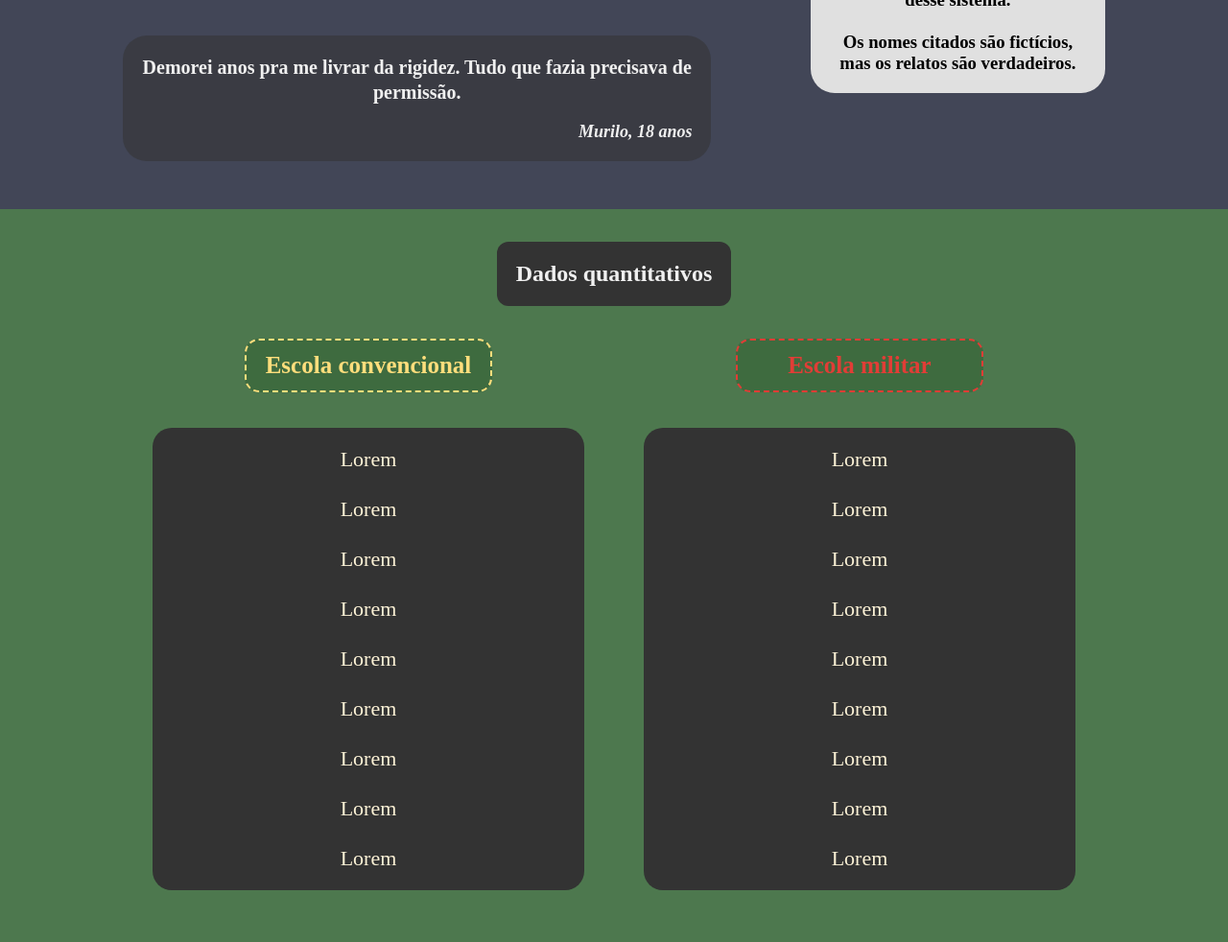
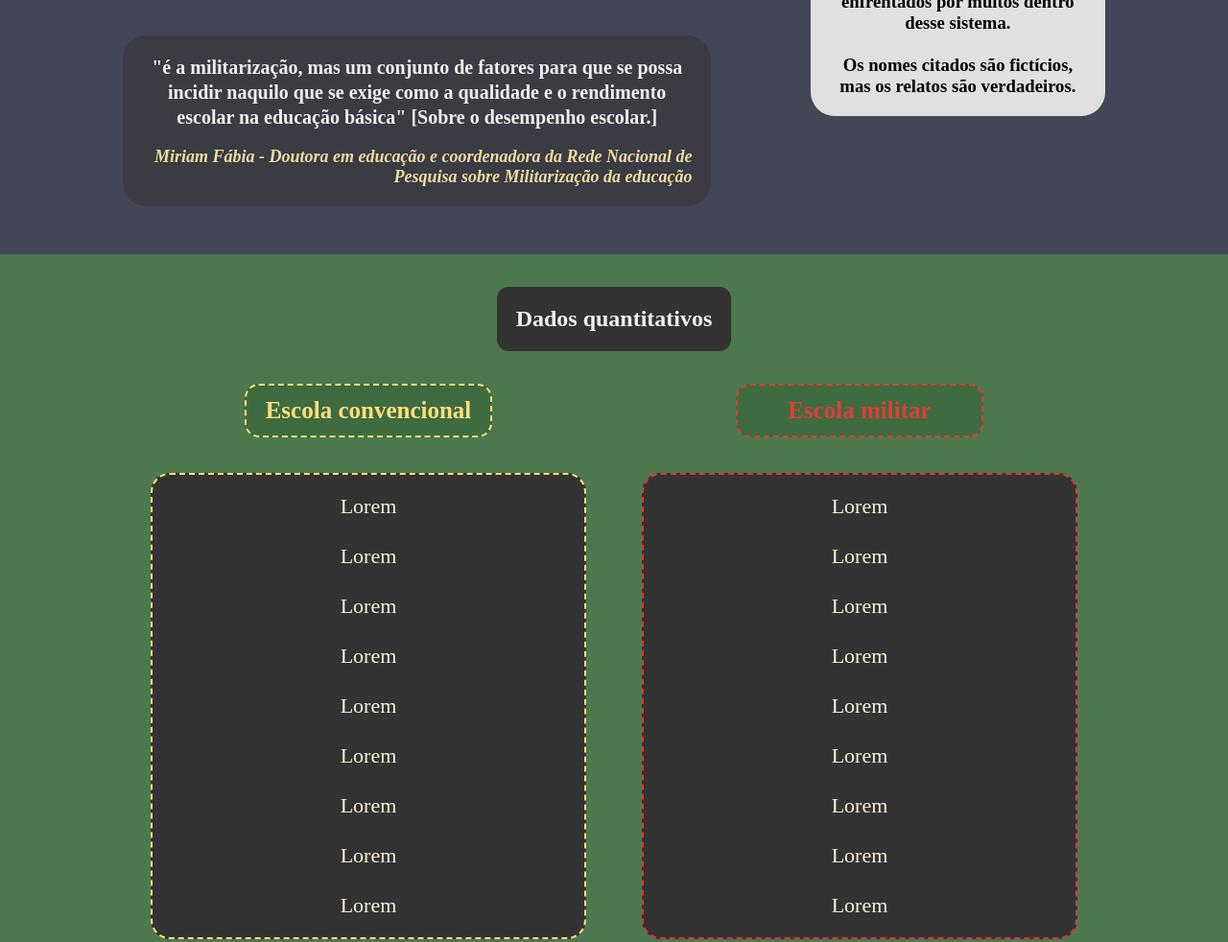
Before and after one commit to VictorBispo05/Esolas-militares, a plain HTML site: page index.html in a window 1280 px wide. Shown: the part 1169-2151 px from the top of the page at 96% size. Drawn offline with Linux system fonts and the light colour scheme; a web font is replaced by a local one.

Commit message:
alterações 2

```diff
--- a/index.html
+++ b/index.html
@@ -49,10 +49,10 @@
                     </div>
                     <div class="frase_container">
                         <h3 class="frase">
-                        Demorei anos pra me livrar da rigidez.
-                        Tudo que fazia precisava de permissão.
-                        </h3>
-                        <h4 class="frase_pessoa">Murilo, 18 anos</h4>
+                        "é a militarização, mas um conjunto de fatores para que se possa incidir naquilo que se exige como a qualidade e o rendimento escolar na educação básica"
+                        [Sobre o desempenho escolar.]
+                    </h3>
+                        <h4 class="frase_pessoa">Miriam Fábia - Doutora em educação e coordenadora da Rede Nacional de Pesquisa sobre Militarização da educação</h4>
                     </div>
                 </div>
                 <div class="container_txt_quali">
@@ -86,7 +86,7 @@
             <div class="quanti_vs">
                 <div class="edu_container">
                     <h3 class="edu_titulo edu_titulo_conv">Escola convencional</h3>
-                    <div class="stats">
+                    <div class="stats stats_conv">
                         Lorem<br><br>
                         Lorem<br><br>
                         Lorem<br><br>
@@ -100,7 +100,7 @@
                 </div>
                 <div class="edu_container">
                     <h3 class="edu_titulo edu_titulo_mili ">Escola militar</h3>
-                    <div class="stats">
+                    <div class="stats stats_mili">
                         Lorem<br><br>
                         Lorem<br><br>
                         Lorem<br><br>
--- a/main.css
+++ b/main.css
@@ -125,7 +125,7 @@
 
 .frase_pessoa {
     font-size: 18px;
-    color: #f0f0f0;
+    color: #f0dca0;
     font-style: italic;
     text-align: right;
 }
@@ -148,6 +148,14 @@
     text-align: center;
     margin-top: 25px;
     background-color: #333;
+}
+
+.stats_conv {
+    border: #ffde7c dashed 2px;
+}
+
+.stats_mili {
+    border: #ff3535d8 dashed 2px;
 }
 
 .edu_container {
```
